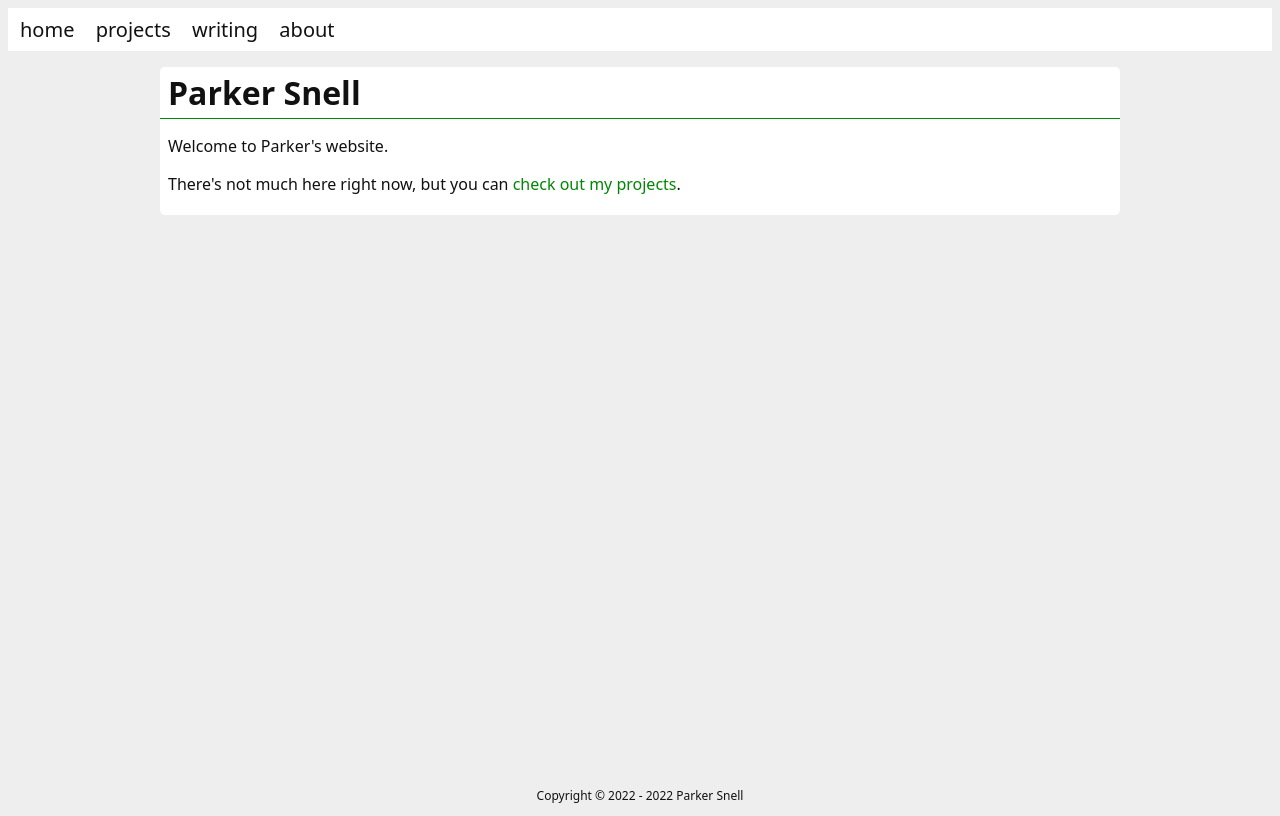
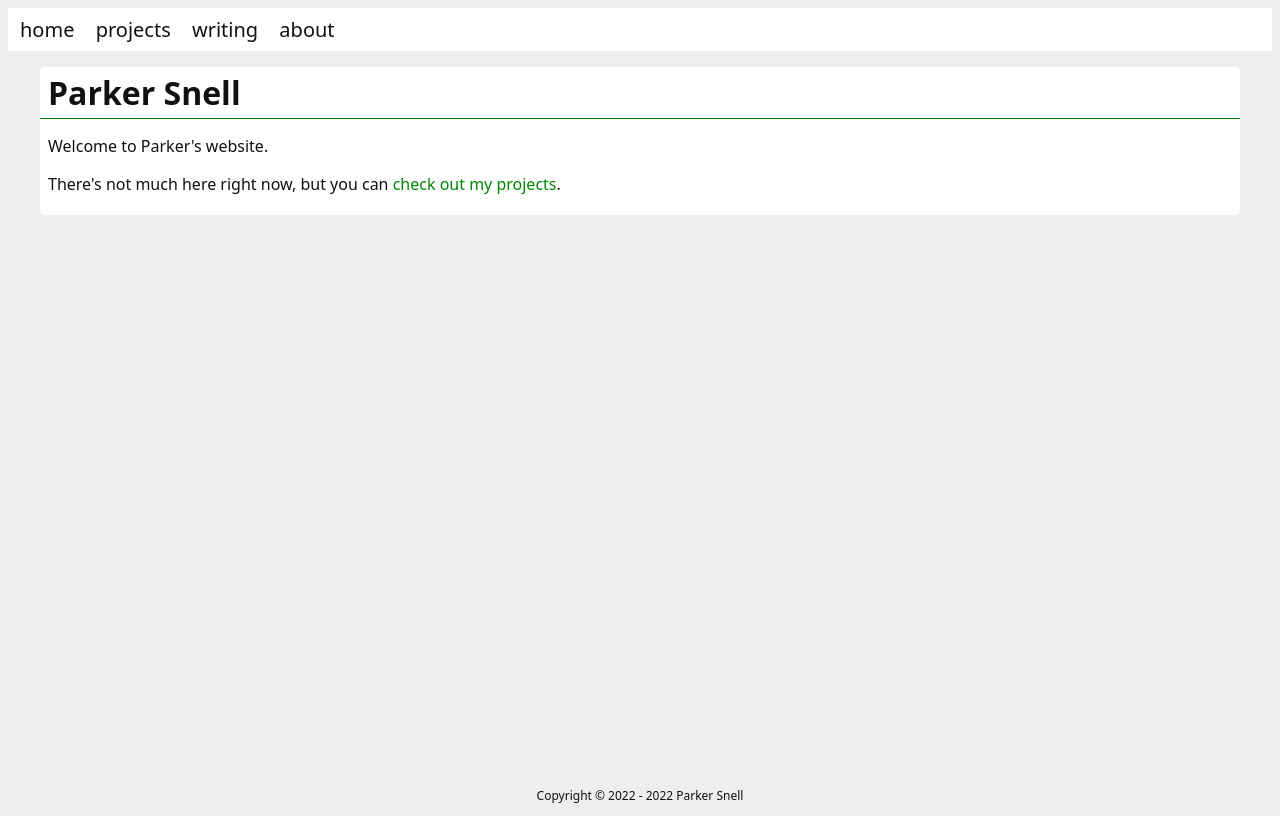
Before and after one commit to parkovski/parkovski.github.io, a SvelteKit app: page / in a window 1280 px wide. Built offline with nearby package versions, Linux system fonts and the light colour scheme.

Commit message:
expand main section to 1200px

```diff
--- a/src/routes/+layout.svelte
+++ b/src/routes/+layout.svelte
@@ -30,7 +30,7 @@
   }
 
   #content {
-    max-width: 960px;
+    max-width: 1200px;
     background-color: var(--color-bg-2);
     border-radius: 5px;
     margin: 1rem auto;
```
